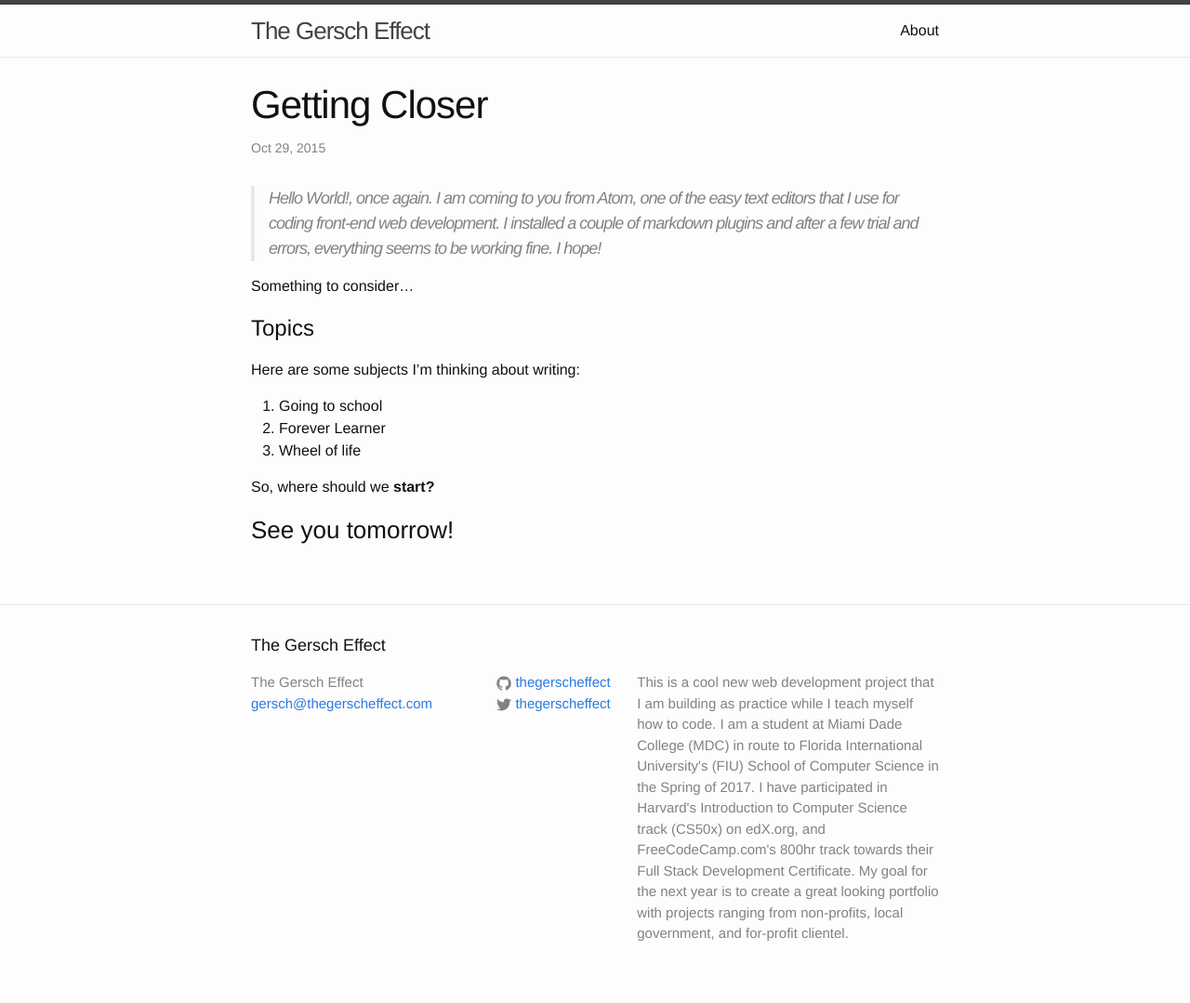
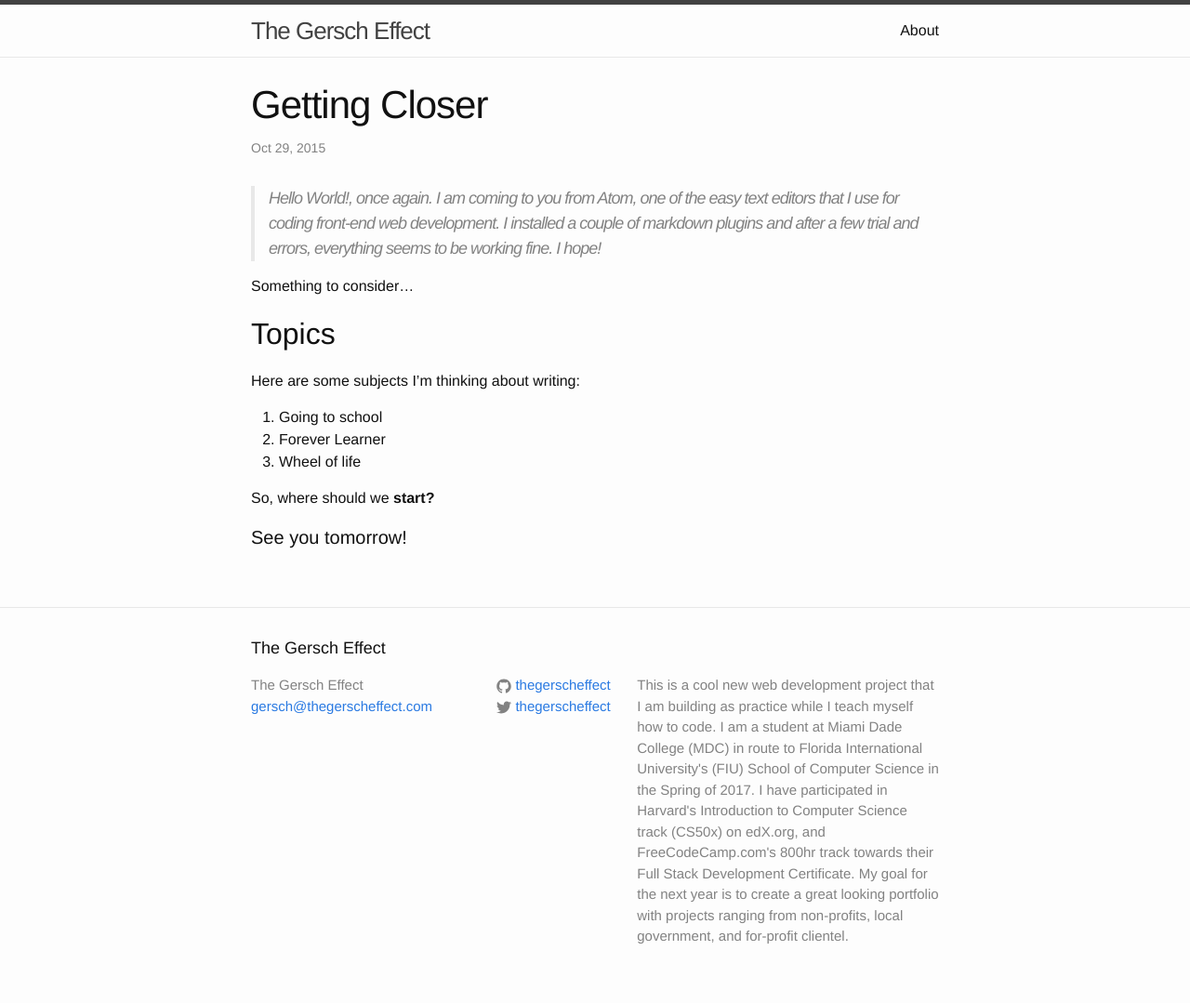
Before and after one commit to thegerscheffect/thegerscheffect.github.io, a Jekyll site: the page built from _posts/2015/2015-10-29-getting-closer.markdown, in a window 1280 px wide. Shown: the whole page at 93% size. Built offline with Jekyll 4.4.1, drawn with Linux system fonts in a browser that asks for light colours.

Commit message:
Changed header type on a couple of lines

```diff
--- a/_posts/2015/2015-10-29-getting-closer.markdown
+++ b/_posts/2015/2015-10-29-getting-closer.markdown
@@ -8,7 +8,7 @@ categories: Almost Serious
 >Hello World!, once again. I am coming to you from Atom, one of the easy text editors that I use for coding front-end web development. I installed a couple of markdown plugins and after a few trial and errors, everything seems to be working fine. I hope!
 
 Something to consider...
-#Topics
+##Topics
 Here are some subjects I'm thinking about writing:
 
 1. Going to school
@@ -17,4 +17,4 @@ Here are some subjects I'm thinking about writing:
 
 So, where should we **start?**
 
-###See you tomorrow!
+####See you tomorrow!
```
